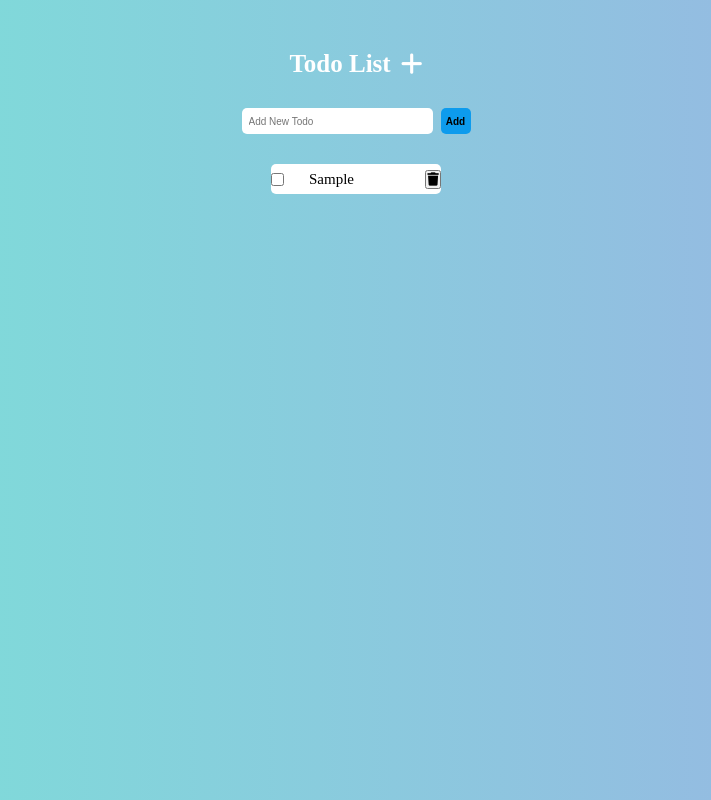
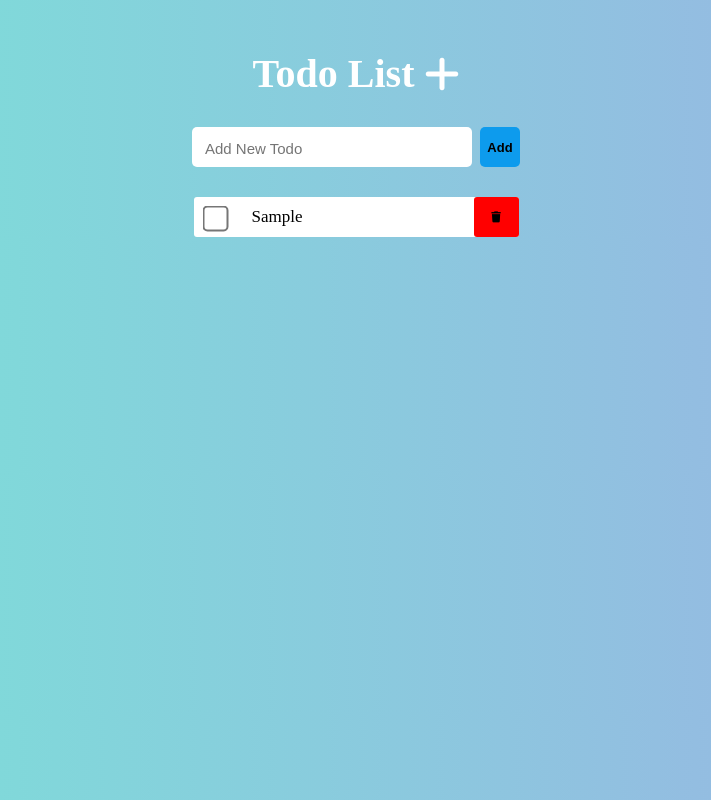
Before and after one commit to namigismylv/js-todoapp, a plain HTML site: page index.html in a window 1280 px wide. Both pictures are taken after typing "Sample" into the empty fields and a click on the button "Add". Shown: the whole page, without its empty margins (284-995 px from the left). Drawn offline with Linux system fonts and the light colour scheme.

Commit message:
some changes

```diff
--- a/index.css
+++ b/index.css
@@ -1,13 +1,12 @@
-*{
+* {
   margin: 0;
   padding: 0;
   box-sizing: border-box;
 }
-body{
-
-    background:linear-gradient(90deg,#79e3d7,#9bb2e4)
+body {
+  background: linear-gradient(90deg, #79e3d7, #9bb2e4);
 }
-.all{
+.all {
   display: flex;
   justify-content: center;
   align-items: center;
@@ -15,76 +14,105 @@ body{
   gap: 30px;
   margin-top: 50px;
 }
-.div1{
+.div1 {
   display: flex;
   justify-content: center;
   align-items: center;
   gap: 8px;
 }
-#todoapp{
-    padding: 5px 7px 6px 7px;
+#todoapp {
+  padding: 15px 7px 11px 13px;
+  width: 280px;
+  height: 40px;
   border: none;
   border-radius: 5px;
   align-items: center;
 }
-#todoapp:focus{
+#todoapp:focus {
   outline: none;
 }
-#todoapp::placeholder{
-    font-size: 10px;
+#todoapp::placeholder {
+  font-size: 15px;
 }
-h1{
+
+h1 {
   display: flex;
   justify-content: center;
   align-items: center;
   gap: 10px;
   color: white;
-    font-size: 25px;
+  font-size: 40px;
 }
-#add{
-    width: 30px;
-    height: 26px;
+#add {
+  width: 40px;
+  height: 40px;
   border-radius: 5px;
-    font-size: 10px;
-    border:none;
+  font-size: 13px;
+  border: none;
   font-weight: 700;
   background-color: #0d9bed;
 }
-#add:focus{
+#add:focus {
   outline: none;
 }
 
-#list{
+#list {
   text-decoration: none;
   list-style: none;
   display: flex;
   justify-content: center;
   align-items: center;
+  flex-direction: column;
+  gap: 20px;
 }
-#list li{
+#list li {
   display: flex;
   justify-content: space-between;
   align-items: center;
   background-color: white;
-    width: 170px;
-    height: 30px;
-    border-radius: 5px;
+  width: 325px;
+  height: 40px;
+  border-radius: 3px;
 }
-#list li p{
-    font-size: 15px;
-
+#list li p {
+  font-size: 17px;
+  text-decoration: none;
+  position: relative;
 }
-
-/* #list li i{
-    font-size: 10px;
+#list li.completed div p::before {
+  content: "";
+  width: 200px;
+  height: 3px;
+  position: absolute;
+  top: 10px;
+  left: -10px;
+  background-color: #0d9bed;
+}
+#list li button {
+  height: 40px;
+  width: 45px;
+  background-color: red;
+  border-radius: 3px;
+  border: none;
+  outline: none;
+}
+#list li i {
+  font-size: 11px;
   display: flex;
   justify-content: center;
   align-items: center;
-} */
-#list li div{
+}
+#list li div {
   display: flex;
   justify-content: space-between;
   align-items: center;
-    gap: 25px;
+  gap: 30px;
+}
+
+input[type="checkbox"] {
+  transform: scale(2);
+  margin-left: 15px;
+  margin-top: 10px;
+  margin-bottom: 8px;
 
 }
--- a/index.js
+++ b/index.js
@@ -1,23 +1,40 @@
 const toDoApp = document.getElementById("todoapp")
 const add = document.getElementById("add")
 const list = document.getElementById("list")
-
 add.addEventListener("click", (e) => {
-    if (toDoApp.value != "") {
+    if (toDoApp.value.trim() == "") return
         let newLi = document.createElement("li")
         let newBtn = document.createElement("button")
         let p = document.createElement("p")
         let icon = document.createElement("i")
         let checkbox = document.createElement("input")
         let div = document.createElement("div")
-        icon.classList.add("fa-solid", "fa-trash")
         p.innerHTML = toDoApp.value
         list.appendChild(newLi)
         newLi.append(div, newBtn)
         newBtn.append(icon)
         div.append(checkbox, p)
+        icon.classList.add("fa-solid", "fa-trash")
         toDoApp.value = ""
         checkbox.type = "checkbox"
-    }
+        newBtn.addEventListener("click",()=>{
+            let choise=confirm("Silməyinizə əminsiniz?")
+            if(choise)
+            {
+                newBtn.parentElement.style.display="none"
+            }
 
-})
+        })
+        checkbox.addEventListener("click",(e)=>{
+            if (checkbox.checked){
+                newLi.classList.add("completed")
+                newLi.style.opacity="0.5"
+            }
+            else{
+                newLi.classList.remove("completed")
+                newLi.style.opacity="1"
+
+            }
+        })
+
+    })
```
Lines whose indentation alone changed are shown as unchanged.
